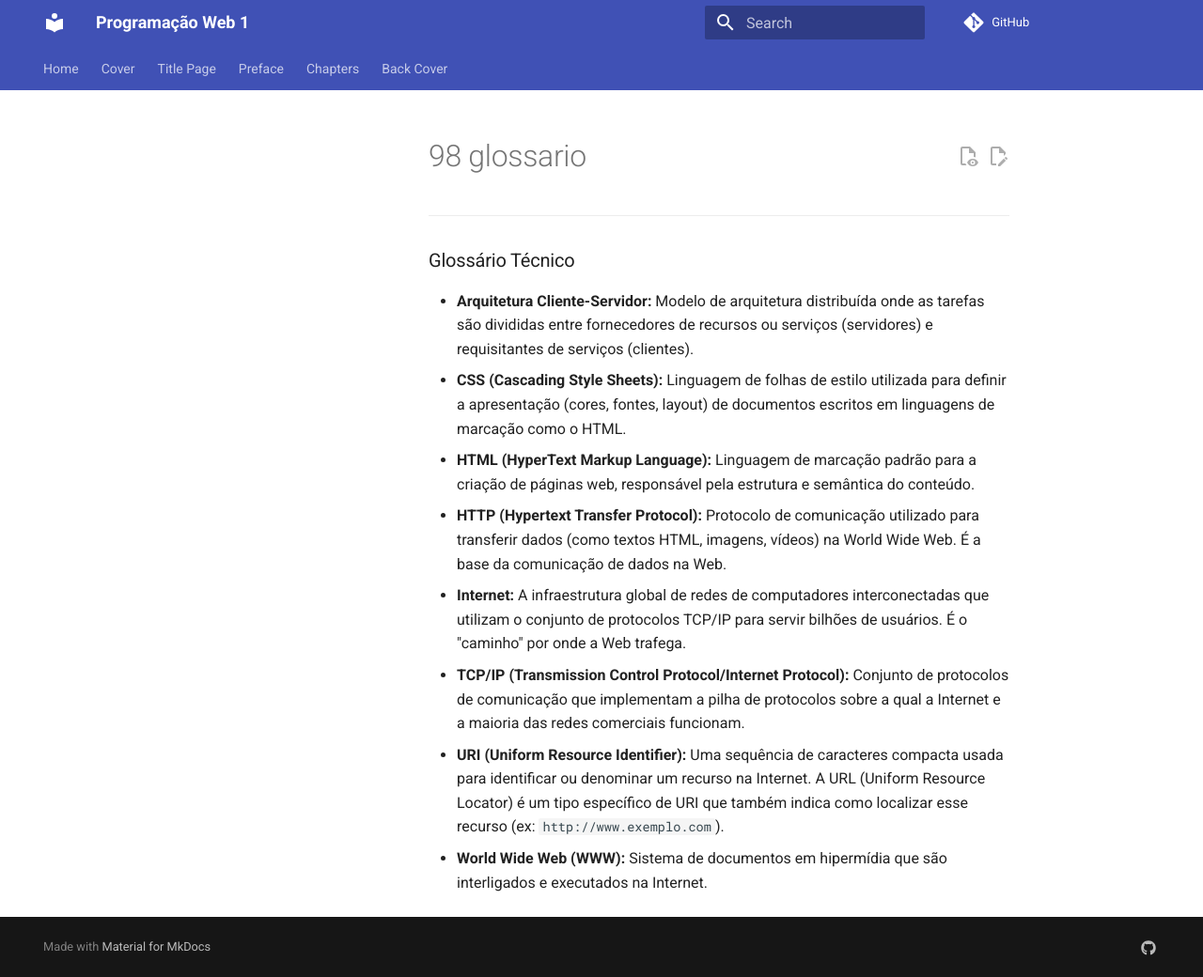
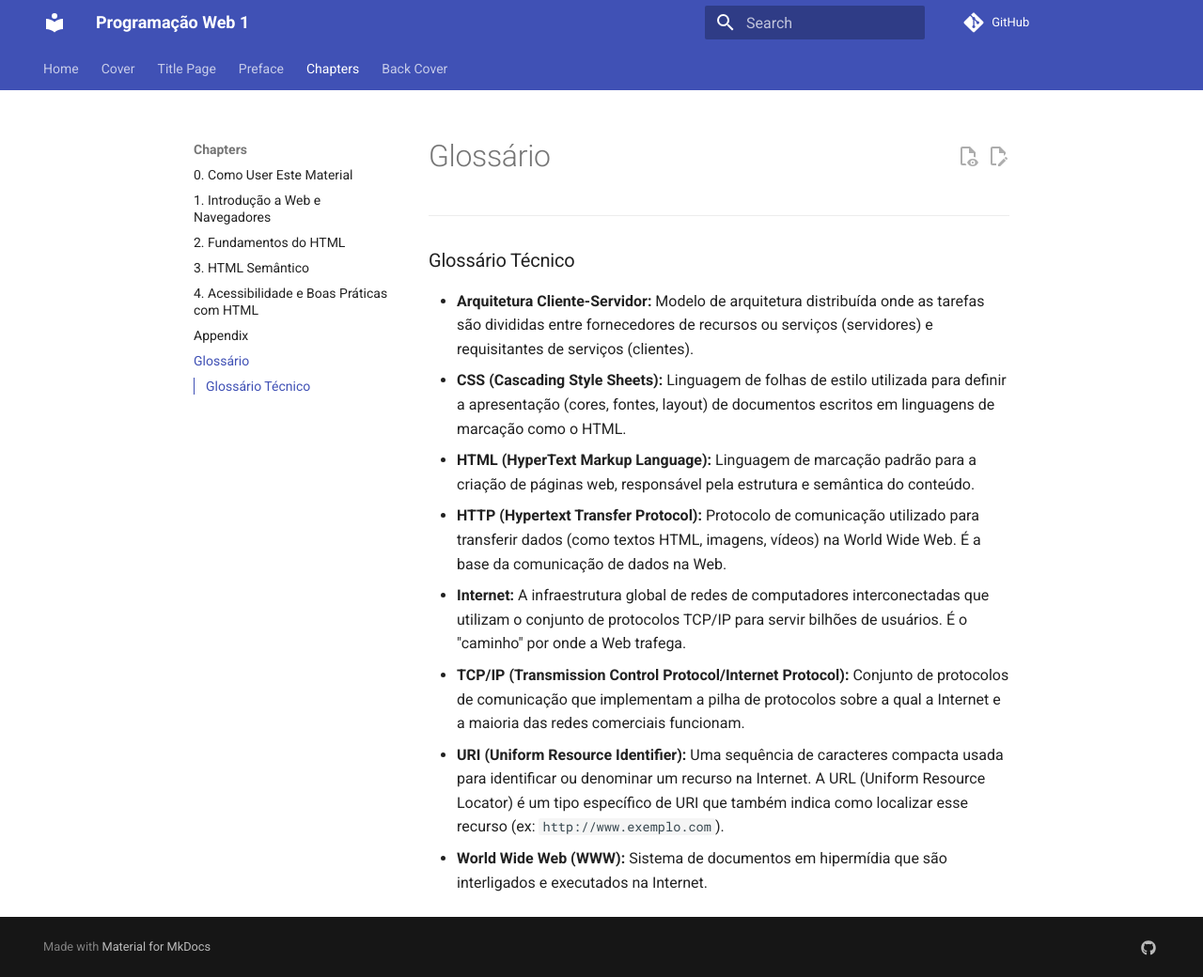
Before and after one commit to leofernandesmo/pweb1-book, an MkDocs documentation site: the page built from docs/chapters/98-glossario.md, in a window 1280 px wide and 1040 px high. Shown: the whole window at 94% size. Built offline with MkDocs 1.6.1 and Material for MkDocs 9.7.7, drawn with Linux system fonts in a browser that asks for light colours; comment, search, counter and statistics services are not loaded.

```diff
--- a/mkdocs.yml
+++ b/mkdocs.yml
@@ -75,4 +75,5 @@
       - "3. HTML Semântico": chapters/03-html-semantico.md
       - "4. Acessibilidade e Boas Práticas com HTML": chapters/04-html-acessibilidade-e-boas-praticas.md
       - "Appendix": chapters/99-appendix.md
+      - "Glossário": chapters/98-glossario.md
   - Back Cover: back-cover.md
```
